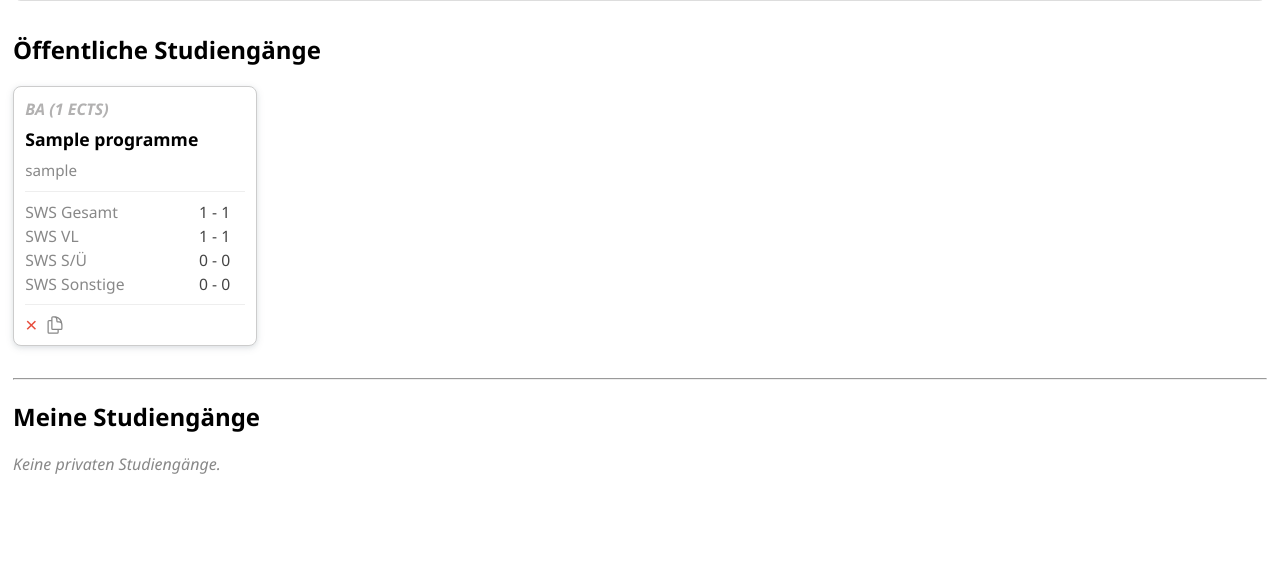
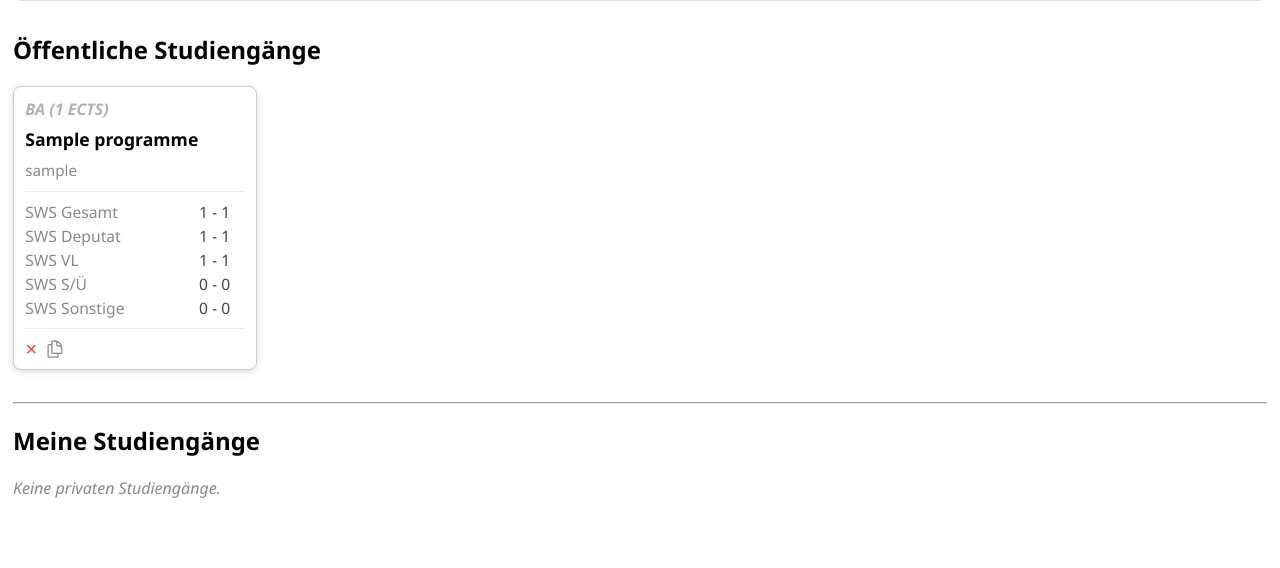
Before and after one commit to jfb-h/programme-designer, a Django app: page /programmes/ in a window 1280 px wide. Shown: the part 355-923 px from the top of the page. Before the commit the page ends 829 px from the top, so only its background shows below. Run offline with Django 5.2, Linux system fonts and the light colour scheme; a user stored in the database is signed in; tables that the repository leaves empty hold one stand-in row (values such as "Sample post").

Commit message:
Polyvalente Veranstaltungen markieren

```diff
--- a/studyprogrammes/forms.py
+++ b/studyprogrammes/forms.py
@@ -35,6 +35,7 @@ class CourseForm(forms.ModelForm):
             "max_participants",
             "semester",
             "description",
+            "count_sws",
         ]
         labels = {
             "name": "Kursname",
@@ -45,6 +46,7 @@ class CourseForm(forms.ModelForm):
             "max_participants": "Maximale Teilnehmer",
             "semester": "Semester",
             "description": "Beschreibung",
+            "count_sws": " SWS berücksichtigen (bei polyvalenten Veranstaltungen)",
         }
         widgets = {
             "description": forms.Textarea(attrs={"rows": 3}),
--- a/studyprogrammes/models.py
+++ b/studyprogrammes/models.py
@@ -70,6 +70,7 @@ class Course(models.Model):
     semester = models.ForeignKey(Semester, on_delete=models.CASCADE, related_name='courses')
     order = models.PositiveIntegerField(default=0)
     description = models.TextField(blank=True, null=True)
+    count_sws = models.BooleanField(default = True)
 
     class Meta:
         ordering = ['order', 'id']
--- a/studyprogrammes/templates/studyprogrammes/programmes.html
+++ b/studyprogrammes/templates/studyprogrammes/programmes.html
@@ -44,6 +44,10 @@
           <tr>
             <td style="color:#888; border-top:1px; padding:0 0.3em 0 0;">SWS Gesamt</td>
             <td style="text-align:right;">{{ programme_stats|dict_get:programme.id|dict_get:'total_sws_min'|default_if_none:0|floatformat:0 }} - {{ programme_stats|dict_get:programme.id|dict_get:'total_sws_max'|default_if_none:0|floatformat:0 }}</td>
+          </tr>
+           <tr>
+            <td style="color:#888; border-top:1px; padding:0 0.3em 0 0;">SWS Deputat</td>
+            <td style="text-align:right;">{{ programme_stats|dict_get:programme.id|dict_get:'total_sws_dep_min'|default_if_none:0|floatformat:0 }} - {{ programme_stats|dict_get:programme.id|dict_get:'total_sws_dep_max'|default_if_none:0|floatformat:0 }}</td>
           </tr>
           <tr>
             <td style="color:#888; border-top:1px; padding:0 0.3em 0 0;">SWS VL</td>
--- a/studyprogrammes/views.py
+++ b/studyprogrammes/views.py
@@ -40,6 +40,7 @@ def log_message(request):
 from django.shortcuts import get_object_or_404, redirect
 from .models import Course
 
+
 def programme_view(request, pk):
     programme = get_object_or_404(Programme, pk=pk)
     semesters = Semester.objects.filter(programme=programme).prefetch_related(
@@ -60,6 +61,8 @@ def programme_view(request, pk):
     total_ects = 0
     total_sws_min = 0
     total_sws_max = 0
+    total_sws_dep_min = 0
+    total_sws_dep_max = 0
     # Calculate ECTS for all, winter (odd), and summer (even) semesters
     ects_winter = 0
     ects_summer = 0
@@ -67,6 +70,10 @@ def programme_view(request, pk):
     sws_odd_max = 0
     sws_even_min = 0
     sws_even_max = 0
+    sws_odd_dep_min = 0
+    sws_odd_dep_max = 0
+    sws_even_dep_min = 0
+    sws_even_dep_max = 0
     # Teacher programms
     ects_pg = 0
     ects_hg = 0
@@ -74,6 +81,7 @@ def programme_view(request, pk):
     ects_di = 0
     ects_ex = 0
     ects_ma = 0
+
     for idx, semester in enumerate(semesters, 1):
         courses = list(getattr(semester, 'courses').all())
         ects_sum = sum(c.ects for c in courses)
@@ -93,6 +101,9 @@ def programme_view(request, pk):
         expected_students = expected_students_lookup.get(idx, {'min': '', 'max': ''})
         expected_sws_min = 0
         expected_sws_max = 0
+        expected_sws_dep_min = 0
+        expected_sws_dep_max = 0
+
         for c in courses:
             min_classes = max_classes = None
             if expected_students['min'] and expected_students['max'] and c.max_participants:
@@ -111,11 +122,21 @@ def programme_view(request, pk):
                     expected_sws_min += min_classes * float(c.sws)
                 except Exception:
                     pass
+                if c.count_sws:
+                    try:
+                        expected_sws_dep_min += min_classes * float(c.sws)
+                    except Exception:
+                        pass
             if max_classes and c.sws:
                 try:
                     expected_sws_max += max_classes * float(c.sws)
                 except Exception:
                     pass
+                if c.count_sws:
+                    try:
+                        expected_sws_dep_max += max_classes * float(c.sws)
+                    except Exception:
+                        pass
             if c.type == 'lecture':
                 courses_by_type['lectures'].append(c)
             elif c.type in ('seminar', 'tutorial'):
@@ -153,18 +174,26 @@ def programme_view(request, pk):
             'expected_students': expected_students,
             'expected_sws_min': expected_sws_min,
             'expected_sws_max': expected_sws_max,
+            'expected_sws_dep_min': expected_sws_dep_min,
+            'expected_sws_dep_max': expected_sws_dep_max,
         })
         total_ects += ects_sum
         total_sws_min += expected_sws_min
         total_sws_max += expected_sws_max
+        total_sws_dep_min += expected_sws_dep_min
+        total_sws_dep_max += expected_sws_dep_max
         if idx % 2 == 1:
             ects_winter += ects_sum
             sws_odd_min += expected_sws_min
             sws_odd_max += expected_sws_max
+            sws_odd_dep_min += expected_sws_dep_min
+            sws_odd_dep_max += expected_sws_dep_max
         else:
             ects_summer += ects_sum
             sws_even_min += expected_sws_min
             sws_even_max += expected_sws_max
+            sws_even_dep_min += expected_sws_dep_min
+            sws_even_dep_max += expected_sws_dep_max
     course_form = CourseForm(request.POST or None)
     semester_form = SemesterForm(initial={'programme': programme})
     if request.method == "POST":
@@ -199,7 +228,8 @@ def programme_view(request, pk):
                     max_participants=orig.max_participants,
                     semester=orig.semester,
                     description=orig.description,
-                    order=max_order + 1
+                    order=max_order + 1,
+                    count_sws = orig.count_sws,
                 )
             return redirect(request.path)
         elif 'add_semester' in request.POST:
@@ -290,12 +320,18 @@ def programme_view(request, pk):
         'total_ects': total_ects,
         'total_sws_min': total_sws_min,
         'total_sws_max': total_sws_max,
+        'total_sws_dep_min': total_sws_dep_min,
+        'total_sws_dep_max': total_sws_dep_max,
         'ects_winter': ects_winter,
         'ects_summer': ects_summer,
         'sws_odd_min': sws_odd_min,
         'sws_odd_max': sws_odd_max,
         'sws_even_min': sws_even_min,
         'sws_even_max': sws_even_max,
+        'sws_odd_dep_min': sws_odd_dep_min,
+        'sws_odd_dep_max': sws_odd_dep_max,
+        'sws_even_dep_min': sws_even_dep_min,
+        'sws_even_dep_max': sws_even_dep_max,
         'sws_lectures_min': sws_groups_min['lectures'],
         'sws_lectures_max': sws_groups_max['lectures'],
         'sws_seminars_min': sws_groups_min['seminars_tutorials'],
@@ -337,6 +373,8 @@ def programmes_view(request):
         total_ects = 0
         total_sws_min = 0
         total_sws_max = 0
+        total_sws_dep_min = 0
+        total_sws_dep_max = 0
         sws_groups_min = {'lectures': 0.0, 'seminars_tutorials': 0.0, 'other': 0.0}
         sws_groups_max = {'lectures': 0.0, 'seminars_tutorials': 0.0, 'other': 0.0}
         for idx, semester in enumerate(semesters, 1):
@@ -346,6 +384,8 @@ def programmes_view(request):
             expected_students = ProgrammeExpectedStudents.objects.filter(degree_type=prog.degree_type, semester=idx).first()
             expected_sws_min = {'lectures': 0.0, 'seminars_tutorials': 0.0, 'other': 0.0}
             expected_sws_max = {'lectures': 0.0, 'seminars_tutorials': 0.0, 'other': 0.0}
+            expected_sws_dep_min = {'lectures': 0.0, 'seminars_tutorials': 0.0, 'other': 0.0}
+            expected_sws_dep_max = {'lectures': 0.0, 'seminars_tutorials': 0.0, 'other': 0.0}
             for c in courses:
                 min_classes = max_classes = None
                 if expected_students and c.max_participants:
@@ -367,20 +407,34 @@ def programmes_view(request):
                         expected_sws_min[group] += min_classes * float(c.sws)
                     except Exception:
                         pass
+                    if c.count_sws:
+                        try:
+                            expected_sws_dep_min[group] += min_classes * float(c.sws)
+                        except Exception:
+                            pass
                 if max_classes and c.sws:
                     try:
                         expected_sws_max[group] += max_classes * float(c.sws)
                     except Exception:
                         pass
+                    if c.count_sws:
+                        try:
+                            expected_sws_dep_max[group] += max_classes * float(c.sws)
+                        except Exception:
+                            pass
             for group in ['lectures', 'seminars_tutorials', 'other']:
                 sws_groups_min[group] += expected_sws_min[group]
                 sws_groups_max[group] += expected_sws_max[group]
             total_sws_min += sum(expected_sws_min.values())
             total_sws_max += sum(expected_sws_max.values())
+            total_sws_dep_min += sum(expected_sws_dep_min.values())
+            total_sws_dep_max += sum(expected_sws_dep_max.values())
         programme_stats[prog.pk] = {
             'total_ects': total_ects,
             'total_sws_min': total_sws_min,
             'total_sws_max': total_sws_max,
+            'total_sws_dep_min': total_sws_dep_min,
+            'total_sws_dep_max': total_sws_dep_max,
             'sws_lectures_min': sws_groups_min['lectures'],
             'sws_lectures_max': sws_groups_max['lectures'],
             'sws_seminars_min': sws_groups_min['seminars_tutorials'],
@@ -423,7 +477,8 @@ def programmes_view(request):
                             max_participants=course.max_participants,
                             semester=new_sem,
                             description=course.description,
-                            order=course.order
+                            order=course.order,
+                            count_sws = course.count_sws
                         )
             return redirect('programmes')
         elif "publish_programme" in request.POST:
@@ -498,6 +553,7 @@ def course_detail_api(request, course_id):
         "max_participants": course.max_participants,
         "semester": course.semester_id,
         "description": course.description,
+        "count_sws": course.count_sws,
     })
 
 def logout_then_login(request):
```
Also changed, not shown: studyprogrammes/templates/studyprogrammes/programme.html (+16 -1 lines), studyprogrammes/migrations/0017_programme_school_type_alter_course_group_and_more.py (added), studyprogrammes/migrations/0018_course_count_sws_alter_programme_school_type.py (added).
